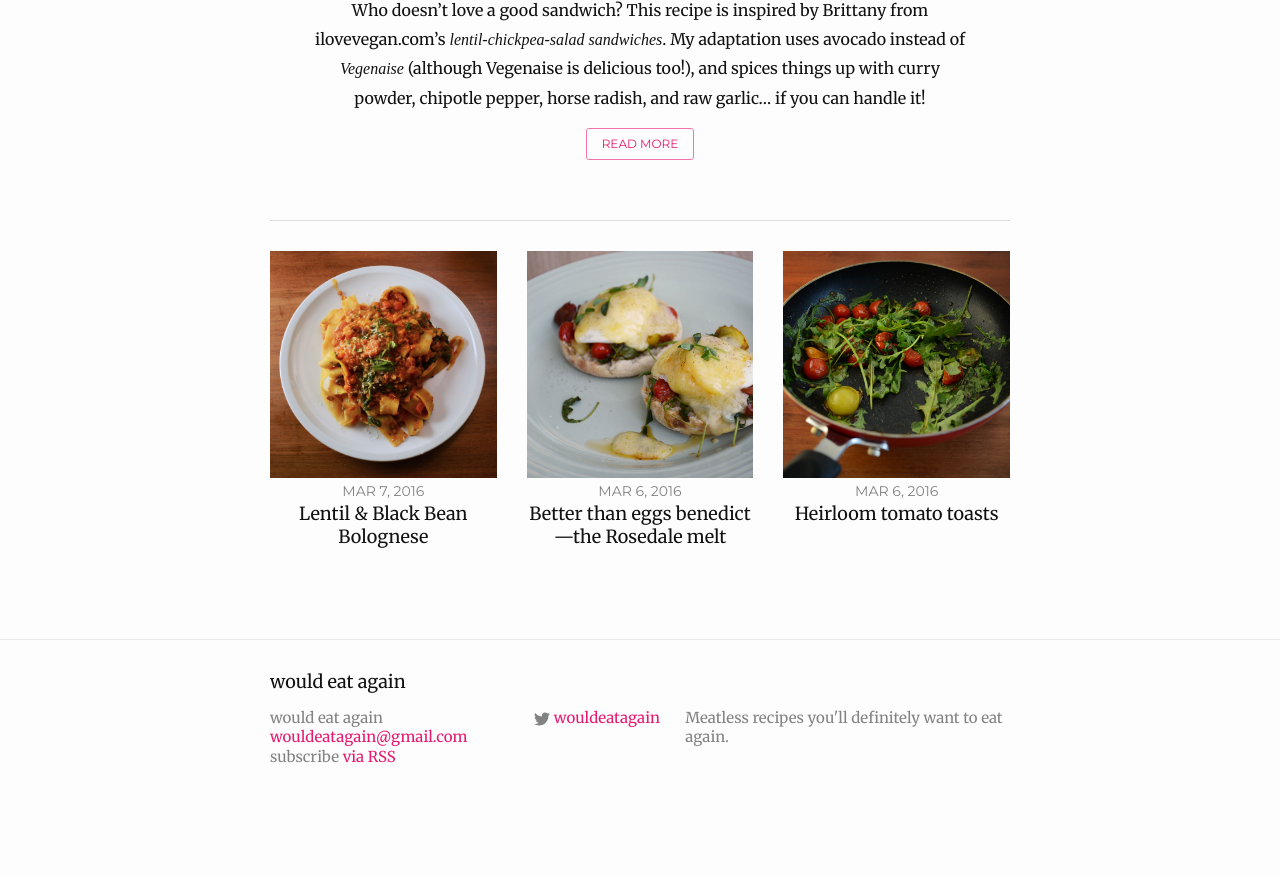
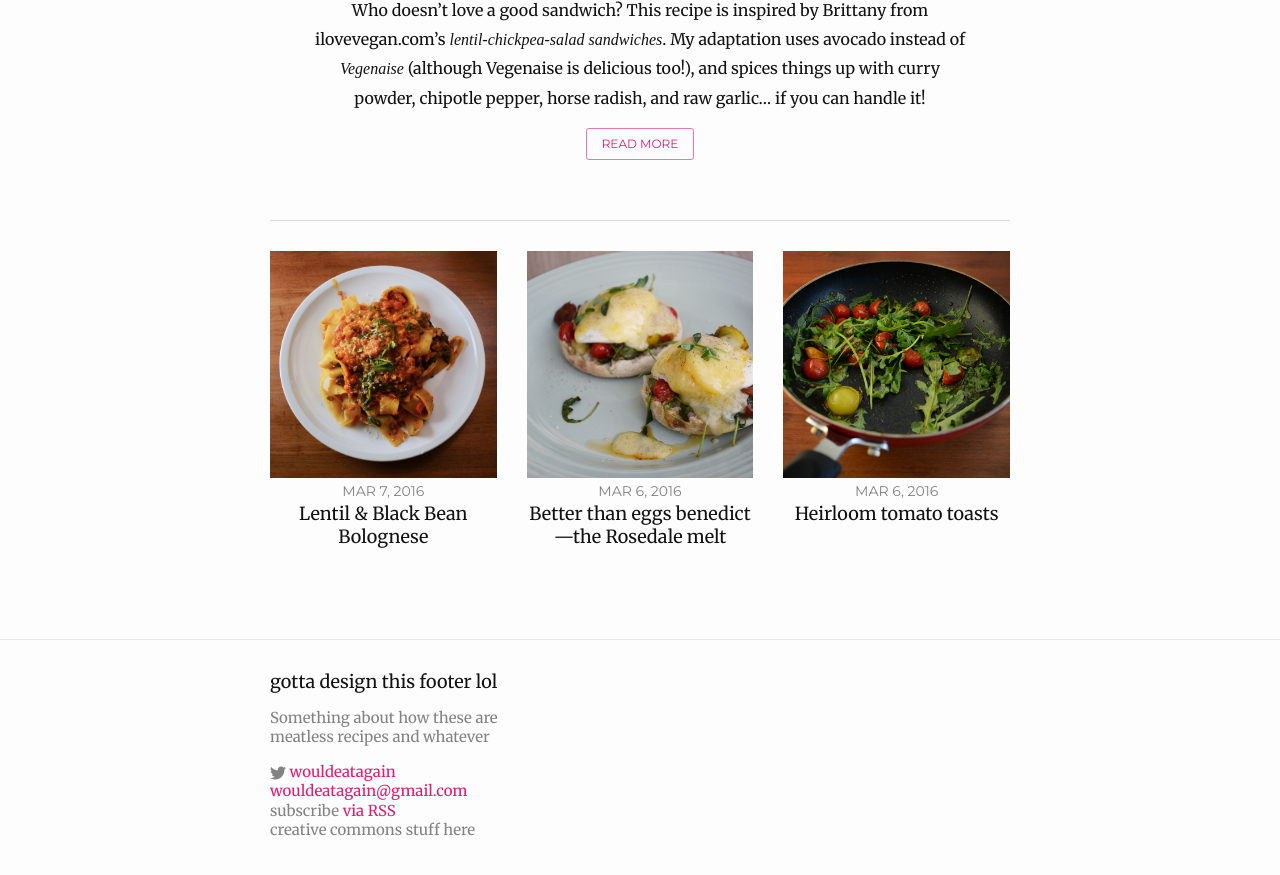
Before and after one commit to k88hudson/wouldeatagain, a Jekyll site: the page built from index.html, in a window 1280 px wide and 900 px high, scrolled down 645 px. Shown: the top 875 px of the window. Built offline with Jekyll 4.4.1, drawn with Linux system fonts in a browser that asks for light colours; some web fonts are replaced; before the commit the page ends 1471 px from its top, so only the background shows below that.

Commit message:
footer stuff

```diff
--- a/_config.yml
+++ b/_config.yml
@@ -9,7 +9,7 @@
 title: would eat again
 email: wouldeatagain@gmail.com
 description: >
-  Meatless recipes you'll definitely want to eat again.
+  Something about how these are meatless recipes and whatever
 baseurl: ""
 url: "http://wouldeatagain.ca"
 twitter_username: wouldeatagain
--- a/_includes/footer.html
+++ b/_includes/footer.html
@@ -2,34 +2,24 @@
 
   <div class="wrapper">
 
-    <h2 class="footer-heading">{{ site.title }}</h2>
+    <h2 class="footer-heading">gotta design this footer lol</h2>
 
     <div class="footer-col-wrapper">
       <div class="footer-col footer-col-1">
+        <p>
+          {{ site.description }}
+        </p>
         <ul class="contact-list">
-          <li>{{ site.title }}</li>
-          <li><a href="mailto:{{ site.email }}">{{ site.email }}</a></li>
-          <li class="rss-subscribe">subscribe <a href="{{ "/feed.xml" | prepend: site.baseurl }}">via RSS</a></li>
-        </ul>
-      </div>
-
-      <div class="footer-col footer-col-2">
-        <ul class="social-media-list">
           {% if site.twitter_username %}
           <li>
             {% include icon-twitter.html username=site.twitter_username %}
           </li>
           {% endif %}
+          <li><a href="mailto:{{ site.email }}">{{ site.email }}</a></li>
+          <li class="rss-subscribe">subscribe <a href="{{ "/feed.xml" | prepend: site.baseurl }}">via RSS</a></li>
+          <li>creative commons stuff here</li>
         </ul>
       </div>
-
-      <div class="footer-col footer-col-3">
-        <p>
-          {{ site.description }}
-        </p>
-      </div>
-    </div>
-
   </div>
 
 </footer>
```
